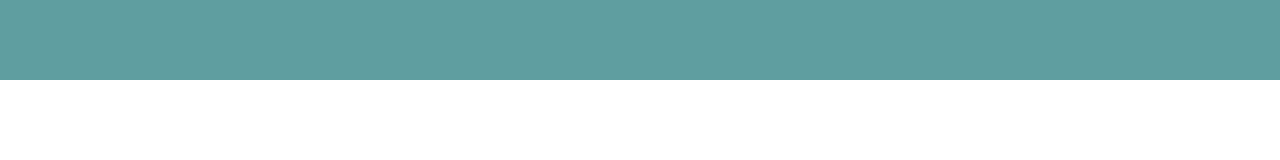
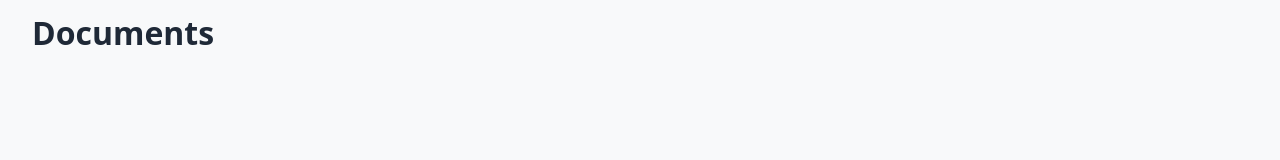
Before and after one commit to mariogl/documents, a website built with Vite: page index.html in a window 1280 px wide. Built offline with nearby package versions, Linux system fonts and the light colour scheme.

Commit message:
feat(layout): add app main Title

```diff
--- a/src/components/App/App.module.css
+++ b/src/components/App/App.module.css
@@ -1,4 +1,20 @@
+.appContainer {
+  max-width: 1440px;
+  margin: 0 auto;
+  padding: 0 16px;
+
+  @media (width >= 768px) {
+    padding: 0 32px;
+  }
+}
+
 .mainHeader {
-  min-height: 5rem;
-  background-color: cadetblue;
+  min-height: 4rem;
+  display: flex;
+  align-items: center;
 }
+
+.appTitle {
+  font-size: var(--heading-1-font-size);
+  font-weight: 600;
+}
--- a/src/components/App/App.ts
+++ b/src/components/App/App.ts
@@ -3,10 +3,15 @@ import styles from "./App.module.css";
 class AppComponent {
   render(): HTMLElement {
     const container = document.createElement("div");
-    container.classList.add("app");
+    container.classList.add(styles.appContainer);
 
     const mainHeader = document.createElement("header");
     mainHeader.classList.add(styles.mainHeader);
+
+    const appTitle = document.createElement("h1");
+    appTitle.classList.add(styles.appTitle);
+    appTitle.textContent = "Documents";
+    mainHeader.appendChild(appTitle);
 
     container.appendChild(mainHeader);
 
--- a/src/styles/globals.css
+++ b/src/styles/globals.css
@@ -7,4 +7,10 @@
 body {
   margin: 0;
   font-family: var(--font-family);
+  color: var(--color-text-primary);
+  background-color: var(--color-background-primary);
 }
+
+h1 {
+  margin: 0;
+}
--- a/src/styles/theme.css
+++ b/src/styles/theme.css
@@ -2,4 +2,8 @@
   --font-family:
     system-ui, -apple-system, BlinkMacSystemFont, "Segoe UI", Roboto, Oxygen,
     Ubuntu, Cantarell, "Open Sans", "Helvetica Neue", sans-serif;
+  --heading-1-font-size: 2rem;
+
+  --color-text-primary: #1f2937;
+  --color-background-primary: #f8f9fa;
 }
```
